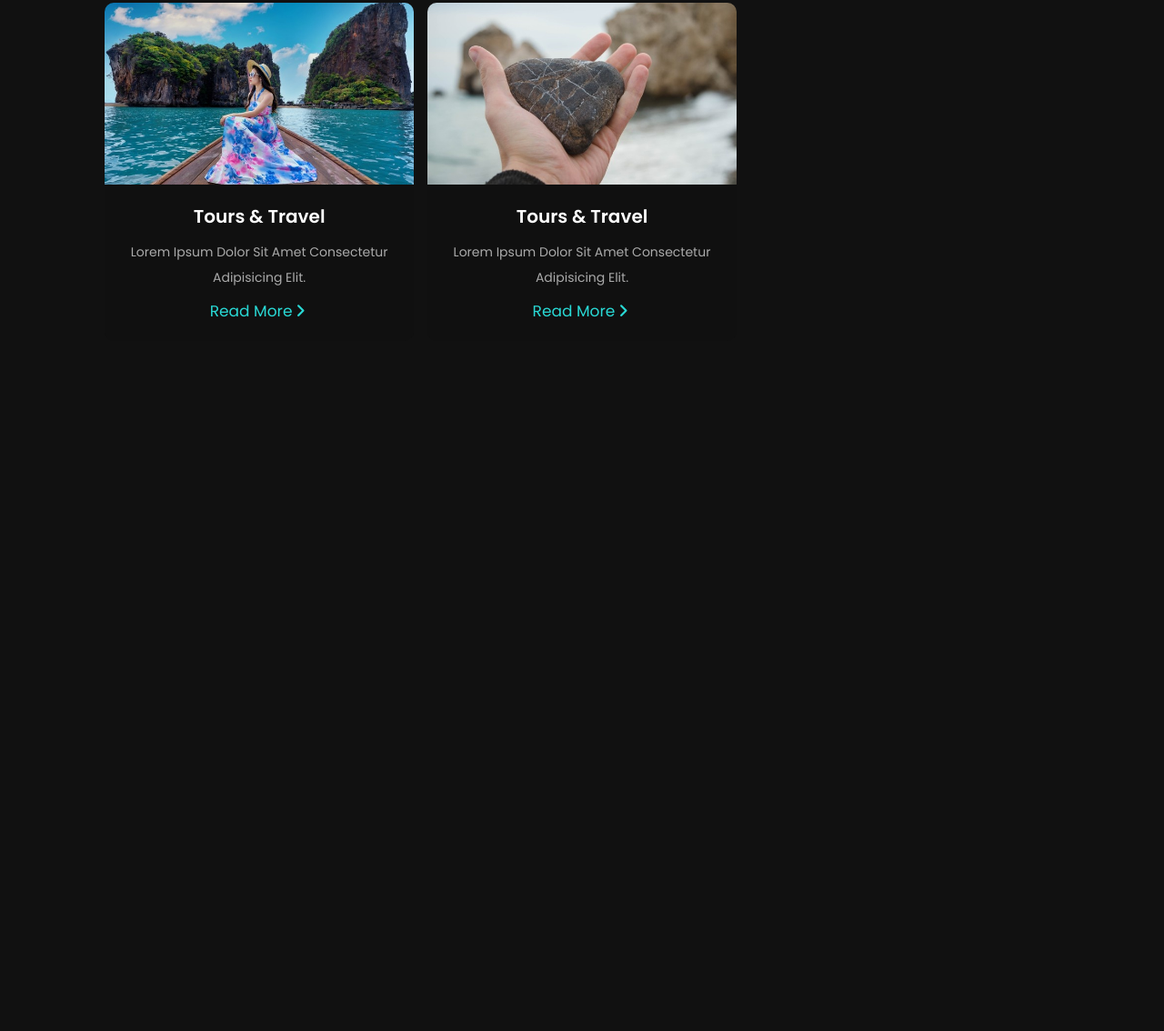
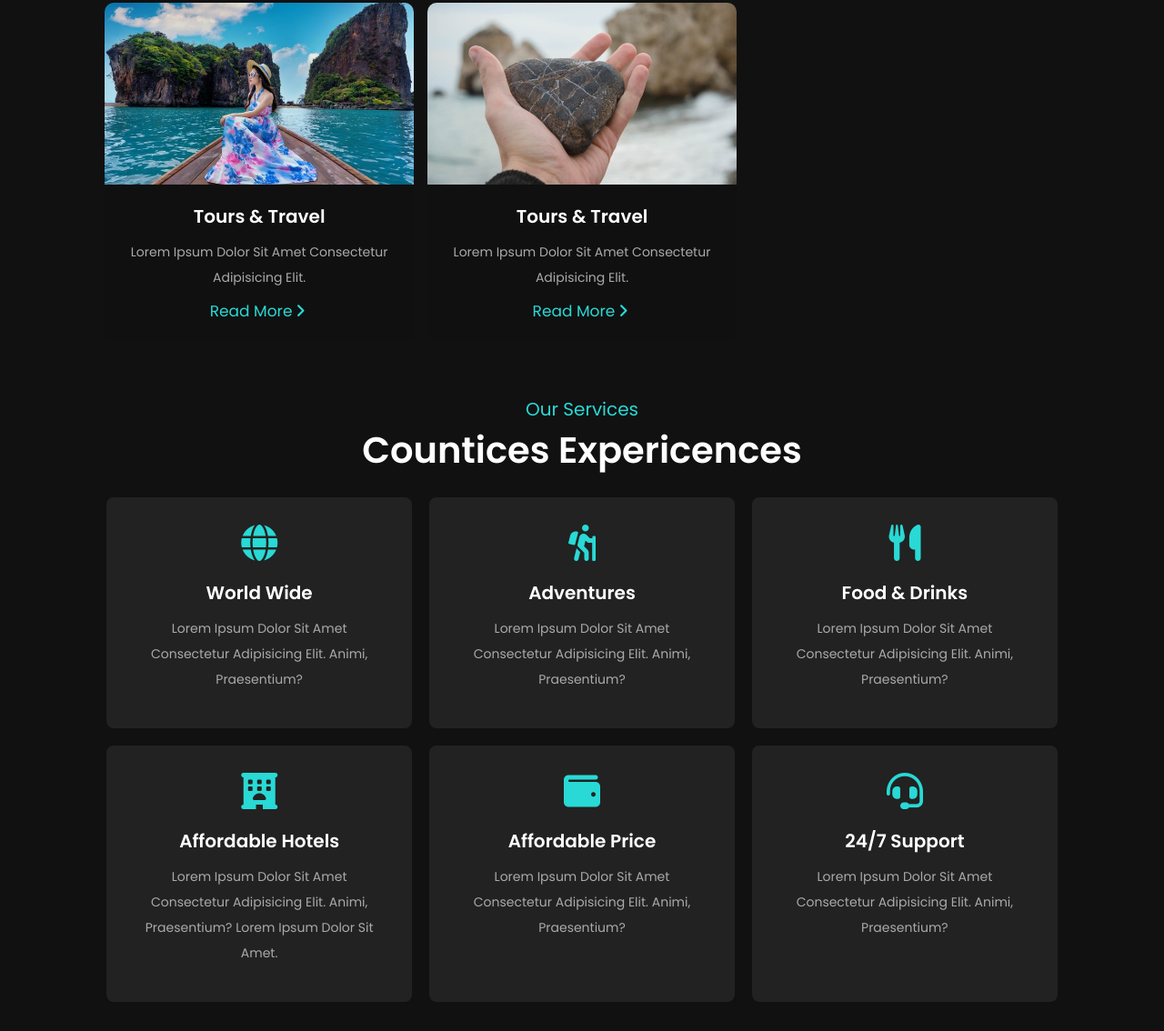
Before and after one commit to ZobaerIslam/travel, a website: page index.html in a window 1280 px wide. Shown: the part 2166-3300 px from the top of the page at 91% size. Before the commit the page ends 2571 px from the top, so only its background shows below. Drawn offline with Linux system fonts and the light colour scheme.

Commit message:
built the service section

```diff
--- a/index.html
+++ b/index.html
@@ -171,7 +171,55 @@
             </div>
         </div>
     </section>
-    <!-- DESTINATION SECTION STARTS -->
+    <!-- DESTINATION SECTION ENDS -->
+
+    <!-- SERVICES SECTION STARTS -->
+    <section class="services" id="services">
+        <div class="heading">
+            <span>our services</span>
+            <h1>countices expericences</h1>
+        </div>
+        <div class="box-container">
+            <div class="box">
+                <i class="fas fa-globe"></i>
+                <h3>world wide</h3>
+                <p>Lorem ipsum dolor sit amet consectetur
+                    adipisicing elit. Animi, praesentium?</p>
+            </div>
+            <div class="box">
+                <i class="fas fa-hiking"></i>
+                <h3>adventures</h3>
+                <p>Lorem ipsum dolor sit amet consectetur
+                    adipisicing elit. Animi, praesentium?</p>
+            </div>
+            <div class="box">
+                <i class="fas fa-utensils"></i>
+                <h3>food & drinks</h3>
+                <p>Lorem ipsum dolor sit amet consectetur
+                    adipisicing elit. Animi, praesentium?</p>
+            </div>
+            <div class="box">
+                <i class="fas fa-hotel"></i>
+                <h3>affordable hotels</h3>
+                <p>Lorem ipsum dolor sit amet consectetur
+                    adipisicing elit. Animi, praesentium? Lorem ipsum dolor sit amet.</p>
+            </div>
+            <div class="box">
+                <i class="fas fa-wallet"></i>
+                <h3>affordable price</h3>
+                <p>Lorem ipsum dolor sit amet consectetur
+                    adipisicing elit. Animi, praesentium?</p>
+            </div>
+            <div class="box">
+                <i class="fas fa-headset"></i>
+                <h3>24/7 support</h3>
+                <p>Lorem ipsum dolor sit amet consectetur
+                    adipisicing elit. Animi, praesentium?</p>
+            </div>
+        </div>
+    </section>
+    <!-- SERVICES SECTION ENDS -->
+
 
 </body>
 </html>
--- a/sass/main.scss
+++ b/sass/main.scss
@@ -277,7 +277,7 @@ section {
 }
 
 /// DESTINATION START
-.box-container {
+.destination .box-container {
     @include grid(27rem);
 
     .box {
@@ -334,8 +334,40 @@ section {
 }
 
 
+// SERVICES START
+.services .box-container{
+    @include grid(32rem);
 
+    .box {
+        background: $bg-color;
+        border-radius: 1rem;
+        padding: 3rem;
+        text-align: center;
+        border: .2rem solid $black;
 
+        &:hover {
+            border: $border;
+        }
+
+        i {
+            font-size: 4rem;
+            color: $blue;
+            margin-bottom: 2rem;
+        }
+
+        h3 {
+            font-size: 2rem;
+            color: $white;
+        }
+
+        p {
+            padding: 1rem 0;
+            font-size: 1.4rem;
+            color: $light-color;
+            line-height: 2;
+        }
+    }
+}
 
 
 
```
Also changed, not shown: css/style.css.
